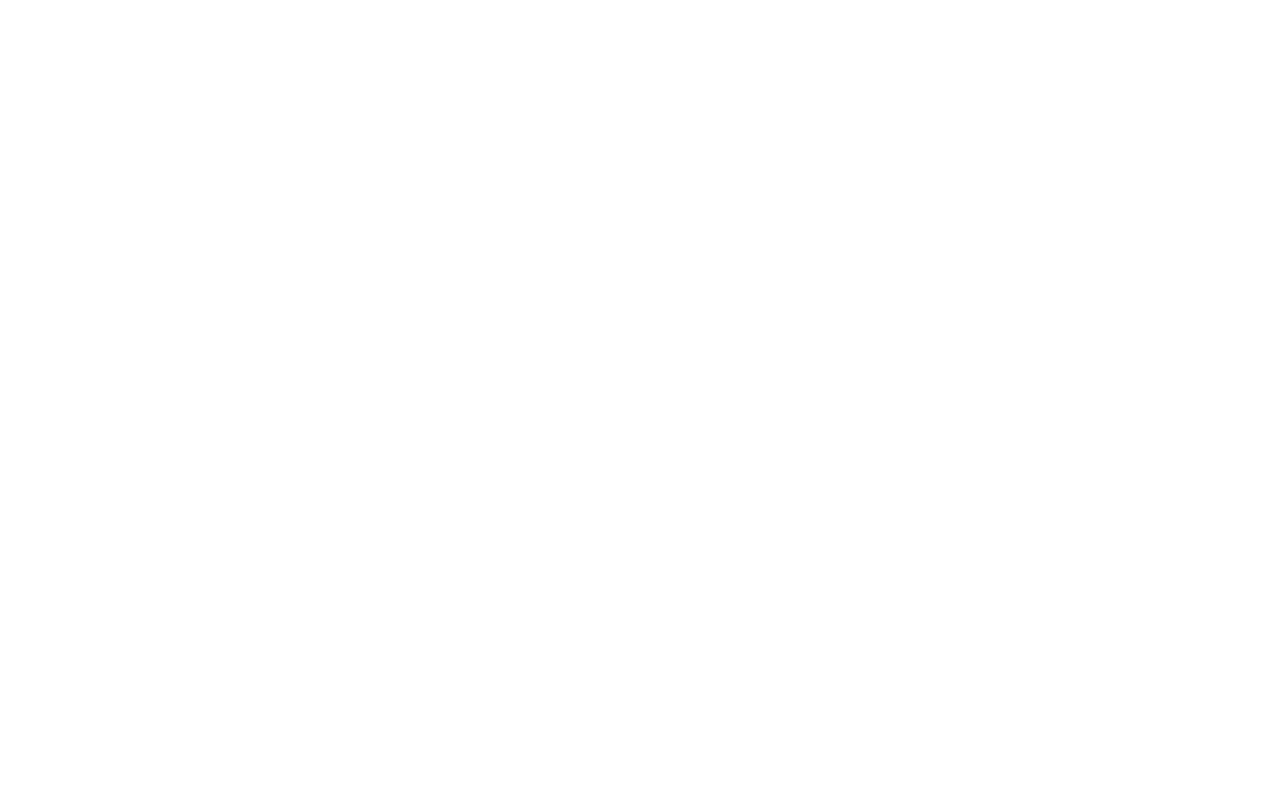
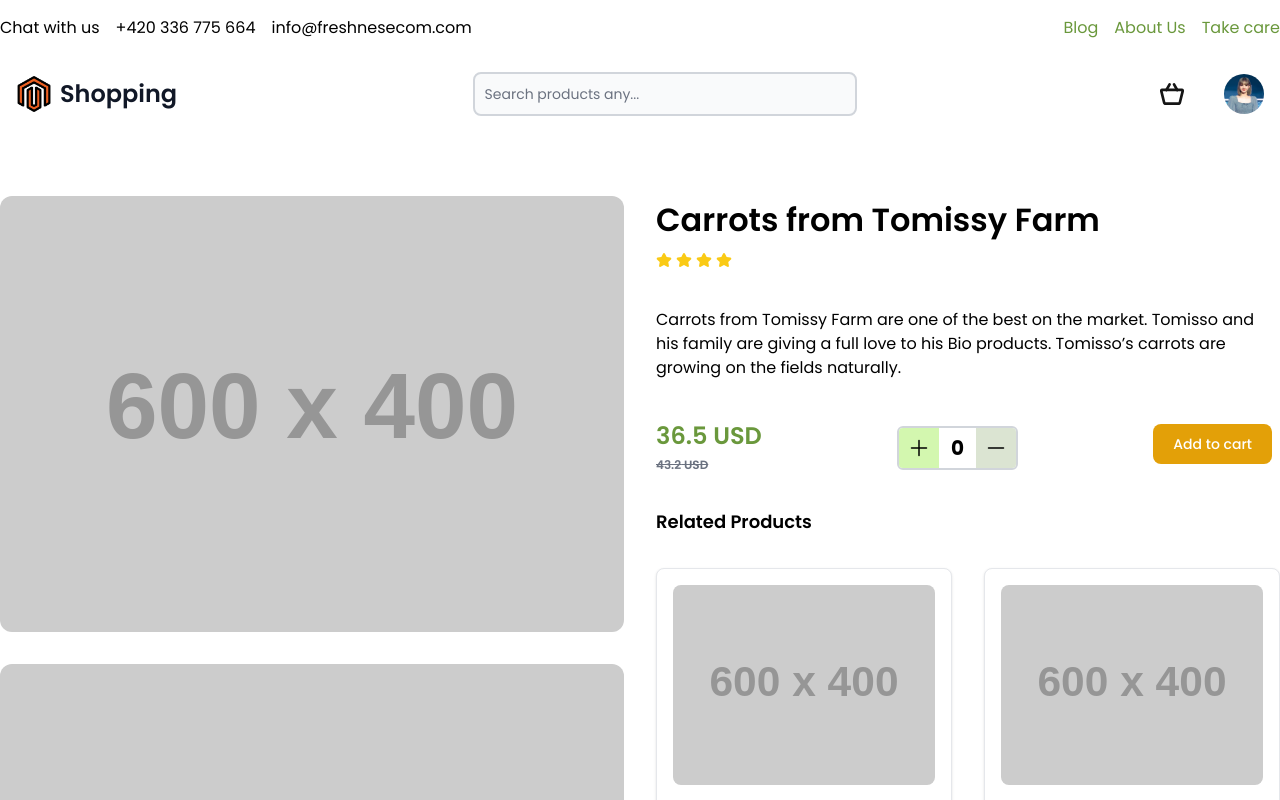
Before and after one commit to Vanthuy2002/shopping, a React (Vite) app: page /product/13b56b64-14df-4efa-8edf-567d80291c27 in a window 1280 px wide. Before the commit this address had no page. Shown: the top 800 px of the page. Built offline with nearby package versions, Linux system fonts and the light colour scheme.

Commit message:
code UI Products details pages

```diff
--- a/src/Layout/index.tsx
+++ b/src/Layout/index.tsx
@@ -1,17 +1,13 @@
-import { ChildProps } from 'src/utils/types';
 import Header from './Header';
 import { Fragment } from 'react';
 import Footer from './Footer';
+import { Outlet } from 'react-router-dom';
 
-interface LayoutProps {
-  children?: ChildProps;
-}
-
-const CurrentLayout = ({ children }: LayoutProps) => {
+const CurrentLayout = () => {
   return (
     <Fragment>
       <Header />
-      {children}
+      <Outlet></Outlet>
       <Footer />
     </Fragment>
   );
--- a/src/Pages/Category.tsx
+++ b/src/Pages/Category.tsx
@@ -1,12 +1,11 @@
-import React from 'react';
-import CurrentLayout from 'src/Layout';
+import React, { Fragment } from 'react';
 import { FilterBrand } from 'src/components/Category/Filter';
 import { ProductItems } from 'src/components/Products';
 import { fakeData } from 'src/utils/constants';
 
 const CategoryDetails: React.FC = () => {
   return (
-    <CurrentLayout>
+    <Fragment>
       <section className='max-w-screen-xl mx-auto mt-16'>
         <div className='grid grid-cols-4 gap-7'>
           {/* filter */}
@@ -20,7 +19,7 @@
           </div>
         </div>
       </section>
-    </CurrentLayout>
+    </Fragment>
   );
 };
 
--- /dev/null
+++ b/src/Pages/DetailsProduct.tsx
@@ -0,0 +1,66 @@
+import FlexLayout from 'src/Layout/Flex';
+import { CountProducts } from 'src/components/Products/Detail';
+import PriceDetails from 'src/components/Products/Detail/Price';
+import Rating from 'src/components/Rating';
+import Typography from 'src/components/Typography';
+import Button from 'src/modules/Button';
+import { fakeData, imagesPlaceholder } from 'src/utils/constants';
+import { ProductItems } from 'src/components/Products';
+
+const DetailsProduct = () => {
+  return (
+    <section className='max-w-screen-xl mx-auto mt-16'>
+      <div className='grid grid-cols-2 gap-8'>
+        {/* images */}
+        <div className='flex flex-col gap-y-8 w-full'>
+          {Array(3)
+            .fill(0)
+            .map((_, index) => (
+              <img
+                key={index}
+                src={imagesPlaceholder}
+                alt='products'
+                className='w-full h-[436px] object-cover rounded-xl'
+              />
+            ))}
+        </div>
+
+        {/* artice */}
+        <article>
+          <Typography className='font-semibold text-[32px] mb-2'>
+            Carrots from Tomissy Farm
+          </Typography>
+
+          <Rating star={4} />
+
+          <Typography as='p' className='my-10'>
+            Carrots from Tomissy Farm are one of the best on the market. Tomisso
+            and his family are giving a full love to his Bio products. Tomisso’s
+            carrots are growing on the fields naturally.
+          </Typography>
+
+          {/* infomations */}
+          <FlexLayout className='justify-between'>
+            <PriceDetails newPrice={36.5} oldPrice={43.2} />
+            <CountProducts />
+            <Button variant='secondary'>Add to cart</Button>
+          </FlexLayout>
+
+          {/* relate products */}
+          <Typography as='p' className='font-semibold text-lg my-8'>
+            Related Products
+          </Typography>
+          <div className='grid grid-cols-2 gap-8'>
+            {Array(4)
+              .fill(0)
+              .map((_, index) => (
+                <ProductItems {...fakeData} key={index} />
+              ))}
+          </div>
+        </article>
+      </div>
+    </section>
+  );
+};
+
+export default DetailsProduct;
--- a/src/Pages/Home.tsx
+++ b/src/Pages/Home.tsx
@@ -1,12 +1,12 @@
-import CurrentLayout from 'src/Layout';
+import { Fragment } from 'react';
 import ListProducts from 'src/components/Products/List';
 
 const Home = () => {
   return (
-    <CurrentLayout>
+    <Fragment>
       <ListProducts tag='selling' label='Best Selling Products' />
       <ListProducts tag='farmer' label='Best For Farmer' />
-    </CurrentLayout>
+    </Fragment>
   );
 };
 
--- a/src/Routes/index.tsx
+++ b/src/Routes/index.tsx
@@ -1,20 +1,25 @@
 import { lazy, Suspense } from 'react';
 import { Routes, Route } from 'react-router-dom';
+import CurrentLayout from 'src/Layout';
 import Loading from 'src/modules/Effect';
 
 const Home = lazy(() => import('src/Pages/Home'));
 const Register = lazy(() => import('src/Pages/Register'));
 const Login = lazy(() => import('src/Pages/Login'));
 const CategoryDetails = lazy(() => import('src/Pages/Category'));
+const DetailsProduct = lazy(() => import('src/Pages/DetailsProduct'));
 
 const Routing = () => {
   return (
     <Suspense fallback={<Loading />}>
       <Routes>
-        <Route path='/' element={<Home />} />
-        <Route path='register' element={<Register />} />
-        <Route path='login' element={<Login />} />
-        <Route path='category/:slug' element={<CategoryDetails />} />
+        <Route element={<CurrentLayout />}>
+          <Route path='/' element={<Home />} />
+          <Route path='register' element={<Register />} />
+          <Route path='login' element={<Login />} />
+          <Route path='category/:slug' element={<CategoryDetails />} />
+          <Route path='product/:id' element={<DetailsProduct />} />
+        </Route>
       </Routes>
     </Suspense>
   );
--- a/src/components/Cart/Item/index.tsx
+++ b/src/components/Cart/Item/index.tsx
@@ -20,12 +20,12 @@
 }: CartItemsProps) => {
   return (
     <FlexLayout className='space-x-4'>
-      <Link to={`/details/${id}`} className='flex-shrink-0'>
+      <Link to={`/product/${id}`} className='flex-shrink-0'>
         <img className='w-8 h-8 rounded-full' src={image} alt='cart' />
       </Link>
       <div className='flex-1 min-w-0'>
         <Link
-          to={`/details/${id}`}
+          to={`/product/${id}`}
           className='text-sm font-medium text-gray-900 truncate dark:text-white'
         >
           {title}
--- /dev/null
+++ b/src/components/Products/Detail/Count.tsx
@@ -0,0 +1,21 @@
+import { MinusIcon, PlusIcon } from '@heroicons/react/24/outline';
+import FlexLayout from 'src/Layout/Flex';
+import Typography from 'src/components/Typography';
+
+const CountProducts = () => {
+  return (
+    <FlexLayout className='gap-3 rounded-md border-2 overflow-auto border-gray-300'>
+      <button className='bg-[#d3f7af] p-2'>
+        <PlusIcon className='w-6 h-6' />
+      </button>
+      <Typography as='span' className='font-bold text-xl'>
+        0
+      </Typography>
+      <button className='bg-[#dbe4d2] p-2'>
+        <MinusIcon className='w-6 h-6' />
+      </button>
+    </FlexLayout>
+  );
+};
+
+export default CountProducts;
--- /dev/null
+++ b/src/components/Products/Detail/Price.tsx
@@ -0,0 +1,24 @@
+import Typography from 'src/components/Typography';
+
+interface PriceProps {
+  oldPrice?: number;
+  newPrice: number;
+}
+
+const PriceDetails = ({ oldPrice, newPrice }: PriceProps) => {
+  return (
+    <div>
+      <Typography as='p' className='text-2xl font-semibold text-[#6a983c]'>
+        {newPrice} USD
+      </Typography>
+      <Typography
+        as='span'
+        className='line-through text-xs font-semibold text-gray-500'
+      >
+        {oldPrice} USD
+      </Typography>
+    </div>
+  );
+};
+
+export default PriceDetails;
--- /dev/null
+++ b/src/components/Products/Detail/index.tsx
@@ -0,0 +1,3 @@
+import CountProducts from './Count';
+
+export { CountProducts };
--- a/src/components/Products/Item/index.tsx
+++ b/src/components/Products/Item/index.tsx
@@ -14,7 +14,7 @@
 }: Partial<ProductItemsProps>) => {
   return (
     <div className='p-4 bg-white border border-gray-200 rounded-lg shadow dark:bg-gray-800 dark:border-gray-700'>
-      <Link to={`/details/${id}`}>
+      <Link to={`/product/${id}`}>
         <img
           className='rounded-lg object-cover w-[270px] h-[200px]'
           src={image}
@@ -22,7 +22,7 @@
         />
       </Link>
       <div className='mt-5'>
-        <Link to={`/details/${id}`}>
+        <Link to={`/product/${id}`}>
           <Typography
             as='h5'
             className='mb-2 text-sm font-medium tracking-tight text-gray-900 dark:text-white'
--- a/src/components/Products/List/index.tsx
+++ b/src/components/Products/List/index.tsx
@@ -1,3 +1,4 @@
+import classNames from 'classnames';
 import { useNavigate } from 'react-router-dom';
 import { ProductItems } from 'src/components/Products';
 import Typography from 'src/components/Typography';
@@ -8,10 +9,12 @@
   label,
   tag,
   col = 4,
+  className = '',
 }: {
   label?: string;
   tag: string;
   col?: number;
+  className?: string;
 }) => {
   const navigate = useNavigate();
   return (
@@ -21,7 +24,7 @@
           {label}
         </Typography>
       )}
-      <div className='grid grid-cols-4 gap-5'>
+      <div className={classNames('grid grid-cols-4 gap-5', className)}>
         {Array(col)
           .fill(0)
           .map((_, index) => (
```
